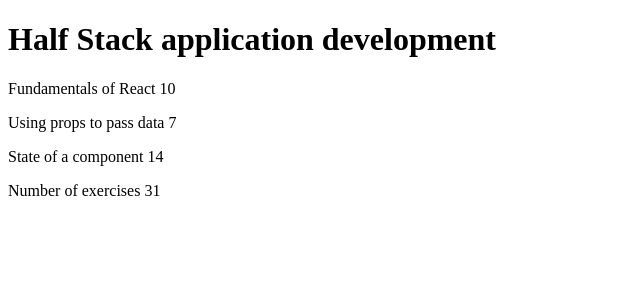
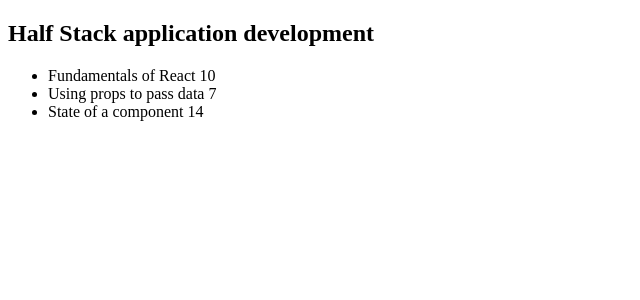
Before and after one commit to ignacioFernandezJeansalle/fullstackopen, a React app in the folder part2/courseinfo/: page / in a window 1280 px wide. Shown: the top 300 px of the page, without its empty margins (0-640 px from the left). Built offline with nearby package versions, Linux system fonts and the light colour scheme; the HTML template or start-up script is replaced by a standard one.

Commit message:
Refactor app with Course, Header, Content and Part components (ex2.1)

```diff
--- a/part2/courseinfo/src/App.jsx
+++ b/part2/courseinfo/src/App.jsx
@@ -1,45 +1,33 @@
-const Header = ({ course }) => <h1>{course}</h1>;
+import Course from "./components/Course";
 
-const Total = ({ sum }) => <p>Number of exercises {sum}</p>;
-
-const Part = ({ part }) => (
-  <p>
-    {part.name} {part.exercises}
-  </p>
-);
-
-const Content = ({ parts }) => (
-  <>
-    <Part part={parts[0]} />
-    <Part part={parts[1]} />
-    <Part part={parts[2]} />
-  </>
-);
-
-const App = () => {
-  const course = "Half Stack application development";
-  const parts = [
+function App() {
+  const course = {
+    id: 1,
+    name: "Half Stack application development",
+    parts: [
       {
         name: "Fundamentals of React",
         exercises: 10,
+        id: 1,
       },
       {
         name: "Using props to pass data",
         exercises: 7,
+        id: 2,
       },
       {
         name: "State of a component",
         exercises: 14,
+        id: 3,
       },
-  ];
+    ],
+  };
 
   return (
-    <div>
-      <Header course={course} />
-      <Content parts={parts} />
-      <Total sum={parts[0].exercises + parts[1].exercises + parts[2].exercises} />
-    </div>
+    <main>
+      <Course course={course} />
+    </main>
   );
-};
+}
 
 export default App;
--- /dev/null
+++ b/part2/courseinfo/src/components/Content.jsx
@@ -0,0 +1,13 @@
+import Part from "./Part";
+
+function Content({ parts }) {
+  return (
+    <ul>
+      {parts.map(({ id, name, exercises }) => (
+        <Part key={id} name={name} exercises={exercises} />
+      ))}
+    </ul>
+  );
+}
+
+export default Content;
--- /dev/null
+++ b/part2/courseinfo/src/components/Course.jsx
@@ -0,0 +1,15 @@
+import Header from "./Header";
+import Content from "./Content";
+
+function Course({ course }) {
+  const { name, parts } = course;
+
+  return (
+    <article>
+      <Header name={name} />
+      <Content parts={parts} />
+    </article>
+  );
+}
+
+export default Course;
--- /dev/null
+++ b/part2/courseinfo/src/components/Header.jsx
@@ -0,0 +1,5 @@
+function Header({ name }) {
+  return <h1>{name}</h1>;
+}
+
+export default Header;
--- /dev/null
+++ b/part2/courseinfo/src/components/Part.jsx
@@ -0,0 +1,9 @@
+function Part({ name, exercises }) {
+  return (
+    <li>
+      {name} {exercises}
+    </li>
+  );
+}
+
+export default Part;
```
Lines whose indentation alone changed are shown as unchanged.
